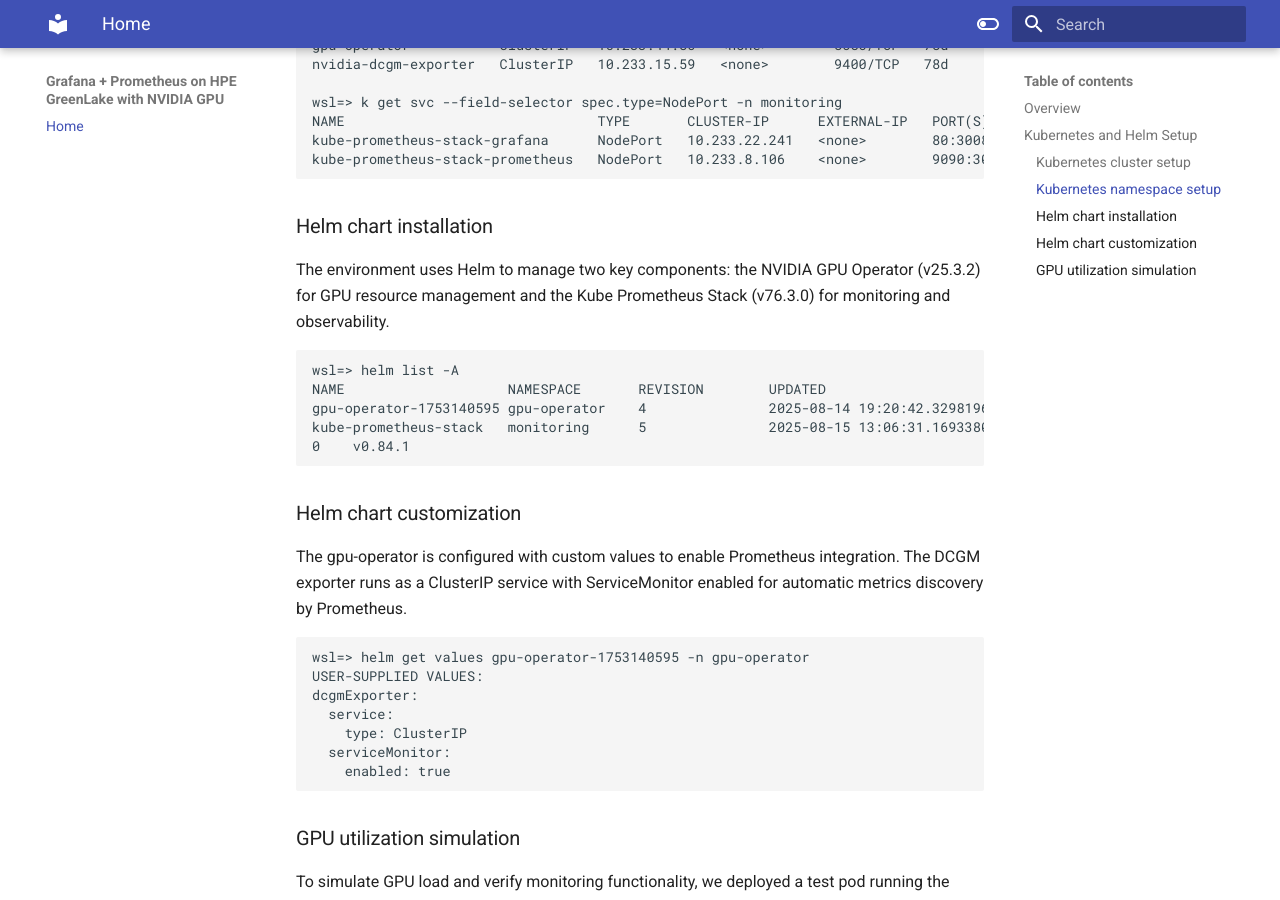
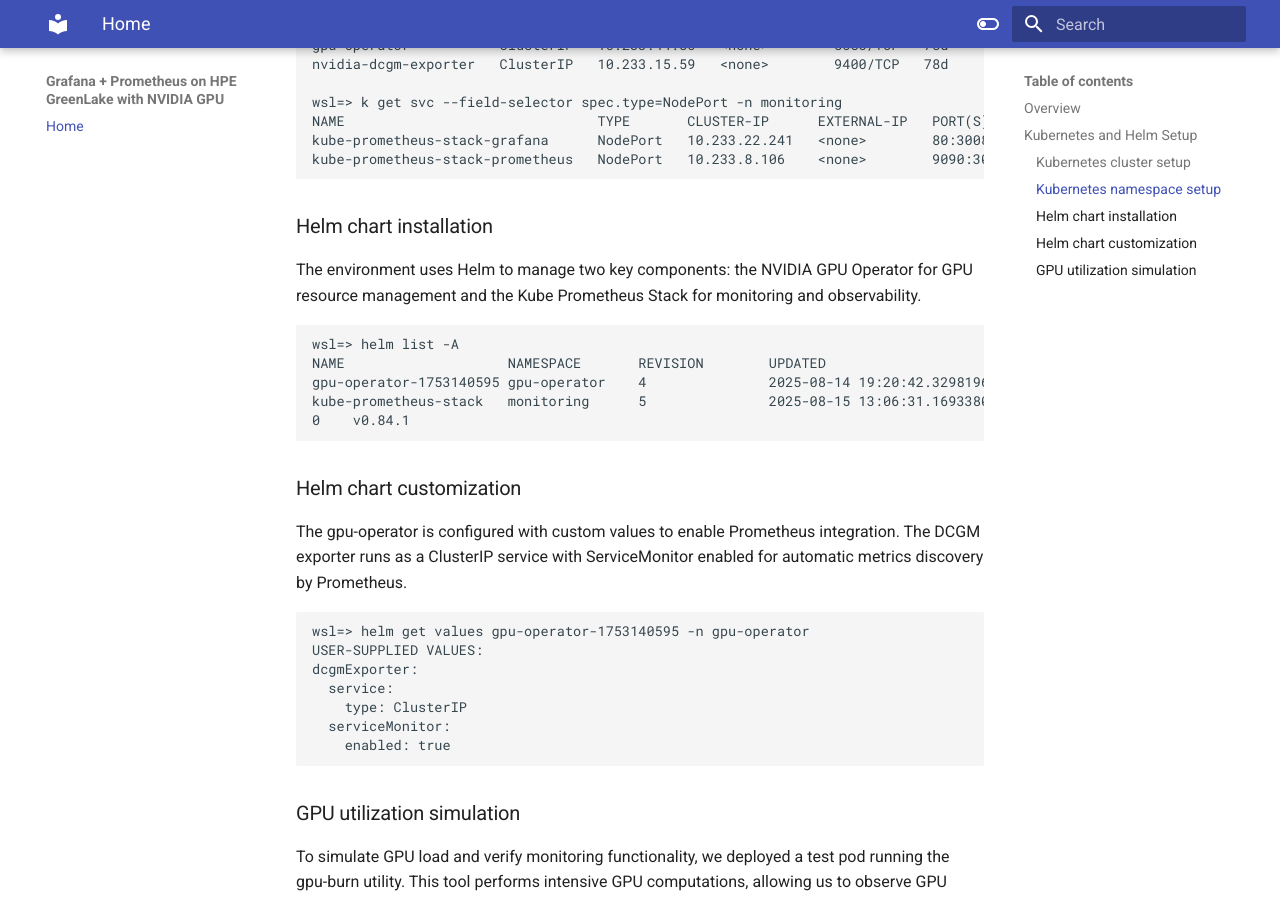
Before and after one commit to hjma29/grafana-prometheus-hpe-greenlake-com-nvidia, an MkDocs documentation site: the page built from docs/whitepaper.md, in a window 1280 px wide and 900 px high, scrolled down 1063 px. Built offline with MkDocs 1.6.1 and Material for MkDocs 9.7.7, drawn with Linux system fonts in a browser that asks for light colours.

Commit message:
[skip ci] 251010-11:56 on mini4

````diff
--- a/docs/whitepaper.md
+++ b/docs/whitepaper.md
@@ -38,7 +38,7 @@ kube-prometheus-stack-prometheus   NodePort   10.233.8.106    <none>        9090
 ```
 
 ### Helm chart installation
-The environment uses Helm to manage two key components: the NVIDIA GPU Operator (v25.3.2) for GPU resource management and the Kube Prometheus Stack (v76.3.0) for monitoring and observability.
+The environment uses Helm to manage two key components: the NVIDIA GPU Operator for GPU resource management and the Kube Prometheus Stack for monitoring and observability.
 
 ```
 wsl=> helm list -A
````
